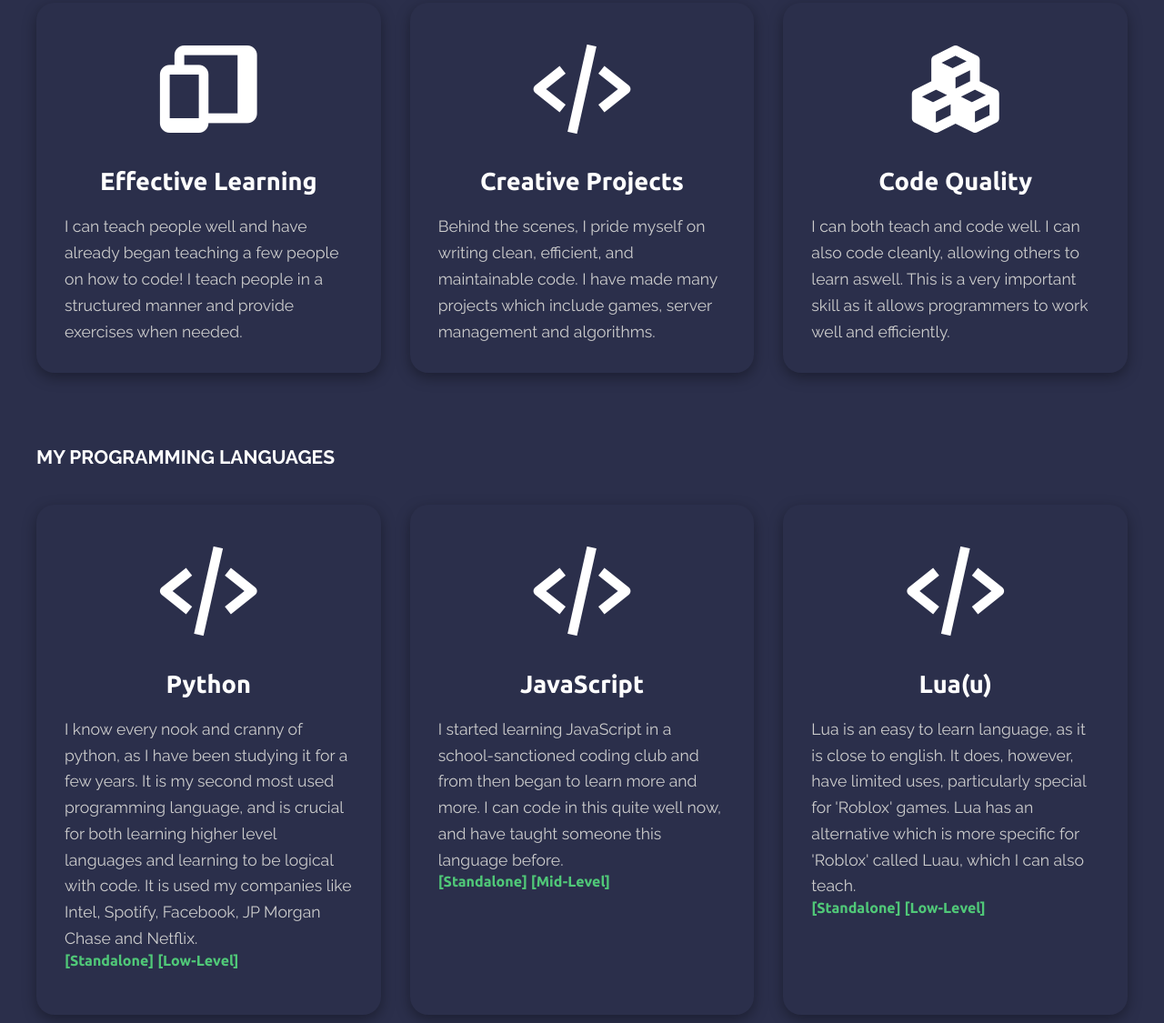
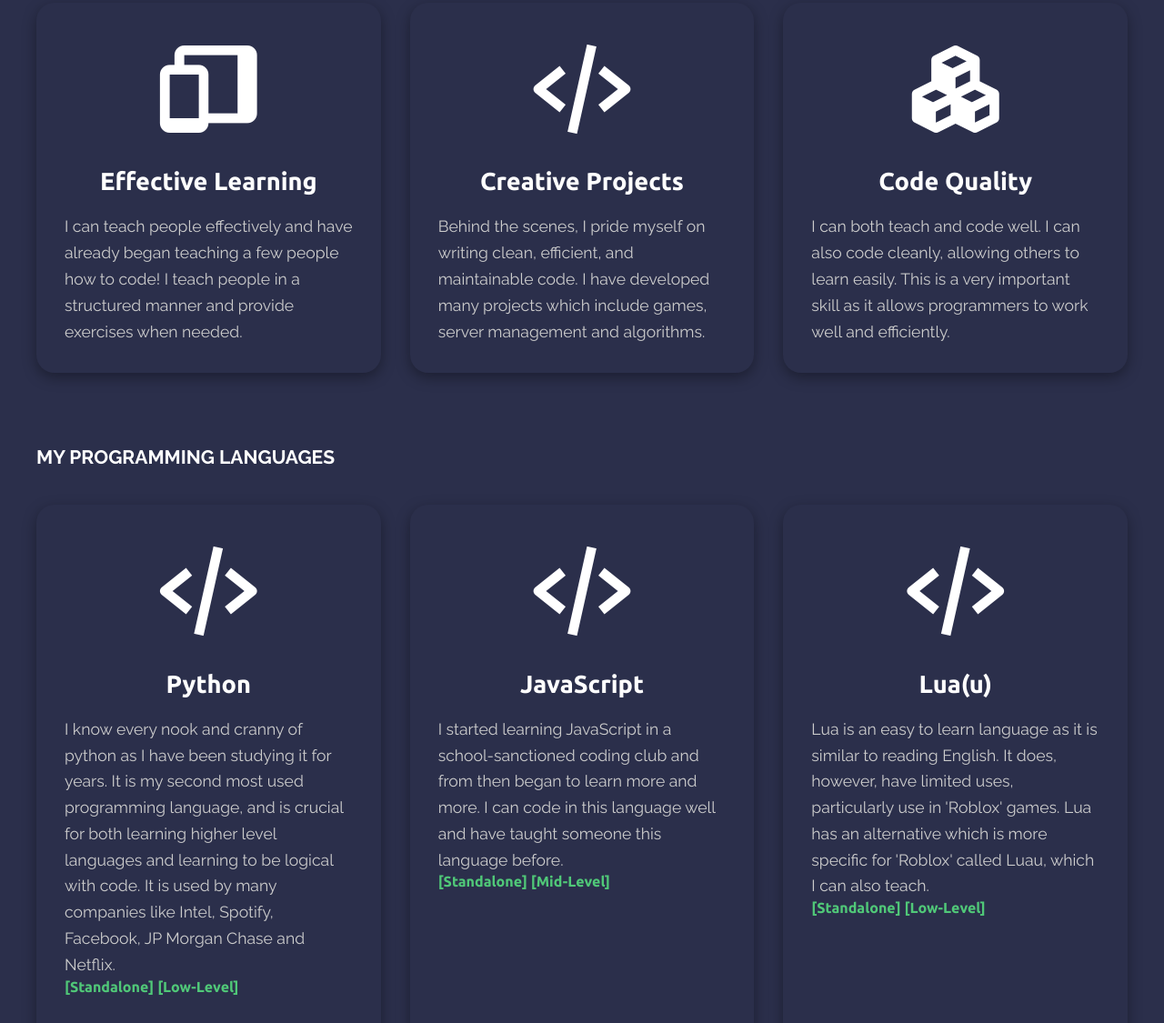
Before and after one commit to quakuDEV/quakuDEV.github.io, a plain HTML site: page index.html in a window 1280 px wide. Shown: the part 1309-2434 px from the top of the page at 91% size. Drawn offline with nearby package versions, Linux system fonts and the light colour scheme.

Commit message:
Updated index.html
Improved many texts

```diff
--- a/index.html
+++ b/index.html
@@ -47,7 +47,7 @@
                     <i class='bx bxs-devices'></i>
                     <h1>Effective Learning</h1>
                     <p>
-                        I can teach people well and have already began teaching a few people on how to code!
+                        I can teach people effectively and have already began teaching a few people how to code!
                         I teach people in a structured manner and provide exercises when needed.
                     </p>
                 </div>
@@ -58,7 +58,7 @@
 
                     <h1>Creative Projects</h1>
                     <p>
-                        Behind the scenes, I pride myself on writing clean, efficient, and maintainable code. I have made many projects which include games, server management and algorithms.
+                        Behind the scenes, I pride myself on writing clean, efficient, and maintainable code. I have developed many projects which include games, server management and algorithms.
                     </p>
                 </div>
             </div>
@@ -67,7 +67,7 @@
                     <i class='bx bxs-component'></i>
                     <h1>Code Quality</h1>
                     <p>
-                        I can both teach and code well. I can also code cleanly, allowing others to learn aswell. This is a very important skill as it allows programmers to work well and efficiently.
+                        I can both teach and code well. I can also code cleanly, allowing others to learn easily. This is a very important skill as it allows programmers to work well and efficiently.
                     </p>
                 </div>
             </div>
@@ -84,8 +84,8 @@
                     <i class='bx bx-code-alt'></i>
                     <h1>Python</h1>
                     <p>
-                        I know every nook and cranny of python, as I have been studying it for a few years. It is my second most used programming language, and is crucial for both learning higher level languages and learning to be logical with code.
-                        It is used my companies like Intel, Spotify, Facebook, JP Morgan Chase and Netflix.
+                        I know every nook and cranny of python as I have been studying it for years. It is my second most used programming language, and is crucial for both learning higher level languages and learning to be logical with code.
+                        It is used by many companies like Intel, Spotify, Facebook, JP Morgan Chase and Netflix.
                     </p>
                     <h3>[Standalone] [Low-Level]</h3>
                 </div>
@@ -95,7 +95,7 @@
                     <i class='bx bx-code-alt'></i>
                     <h1>JavaScript</h1>
                     <p>
-                        I started learning JavaScript in a school-sanctioned coding club and from then began to learn more and more. I can code in this quite well now, and have taught someone this language before.
+                        I started learning JavaScript in a school-sanctioned coding club and from then began to learn more and more. I can code in this language well and have taught someone this language before.
                     </p>
                     <h3>[Standalone] [Mid-Level]</h3>
                 </div>
@@ -105,8 +105,8 @@
                     <i class='bx bx-code-alt'></i>
                     <h1>Lua(u)</h1>
                     <p>
-                        Lua is an easy to learn language, as it is close to english.
-                        It does, however, have limited uses, particularly special for 'Roblox' games.
+                        Lua is an easy to learn language as it is similar to reading English.
+                        It does, however, have limited uses, particularly use in 'Roblox' games.
                         Lua has an alternative which is more specific for 'Roblox' called Luau, which I can also teach.
                     </p>
                     <h3>[Standalone] [Low-Level]</h3>
@@ -147,7 +147,7 @@
                     <i class='bx bx-code-alt'></i>
                     <h1>HTML</h1>
                     <p>
-                        HTML is a language used for creating websites. It is used by almost EVERY website one sees, and coding in it is a nice skill to have.
+                        HTML is a language used for creating websites. It is used by almost EVERY website one sees, and being able to code in it is a nice skill to have.
                         This pairs well with CSS, which can be used for styling a website.
                     <h3>[Paired with CSS] [High-Level]</h3>
                 </div>
@@ -157,7 +157,7 @@
                     <i class='bx bx-code-alt'></i>
                     <h1>CSS</h1>
                     <p>
-                        CSS is a language used for styling websites. It is also used by almost EVERY website one sees, and coding in it is a nice skill to have.
+                        CSS is a language used for styling websites. It is also used by almost EVERY website one sees, and being able to code in it is a desirable skill to have.
                         This pairs with HTML, which can be used for actually creating a website.
                     <h3>[Paired with HTML] [Mid-Level]</h3>
                 </div>
@@ -248,7 +248,7 @@
                     <h1>C# / Any High-Level Language</h1>
                     <p>
                         C# is an example of a high-level language.
-                        When getting really good, a programmer should switch to one of these to learn.
+                        When getting really good, a programmer should switch to learning one of these.
                         It has many more capabilities and is more impressive.
                     </p>
                 </div>
```
